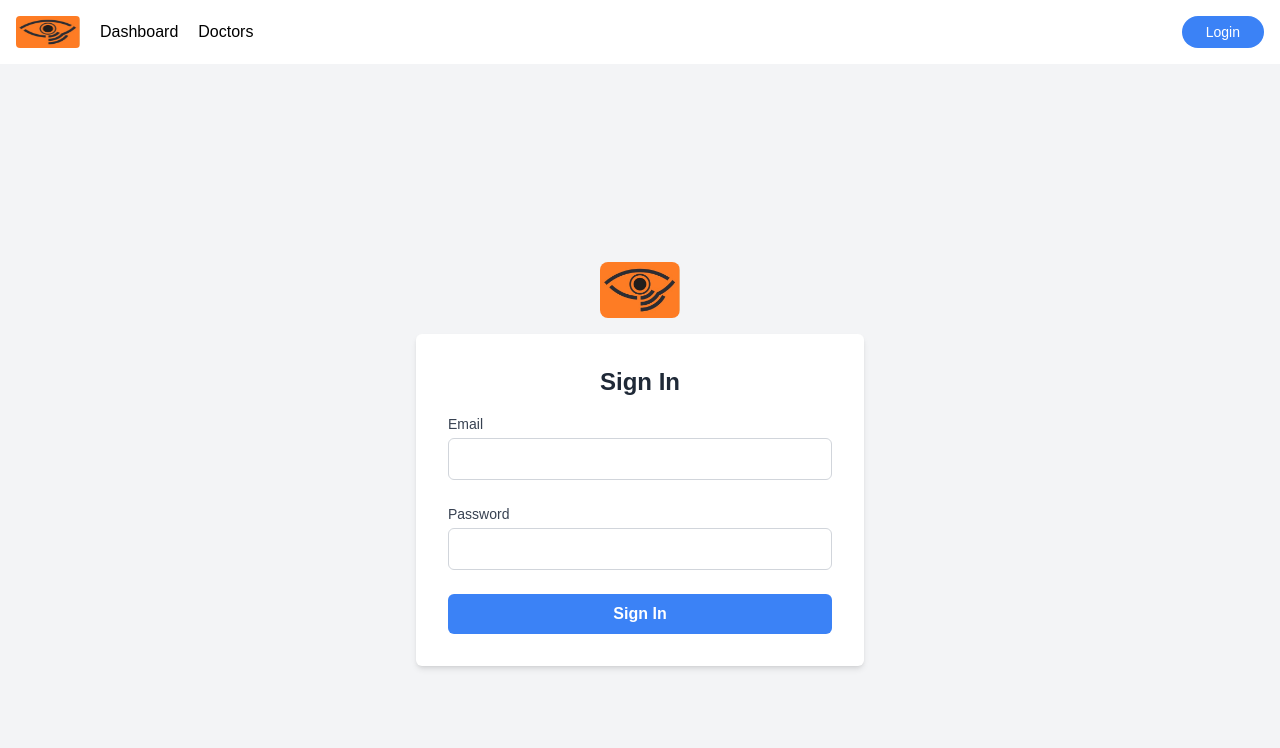
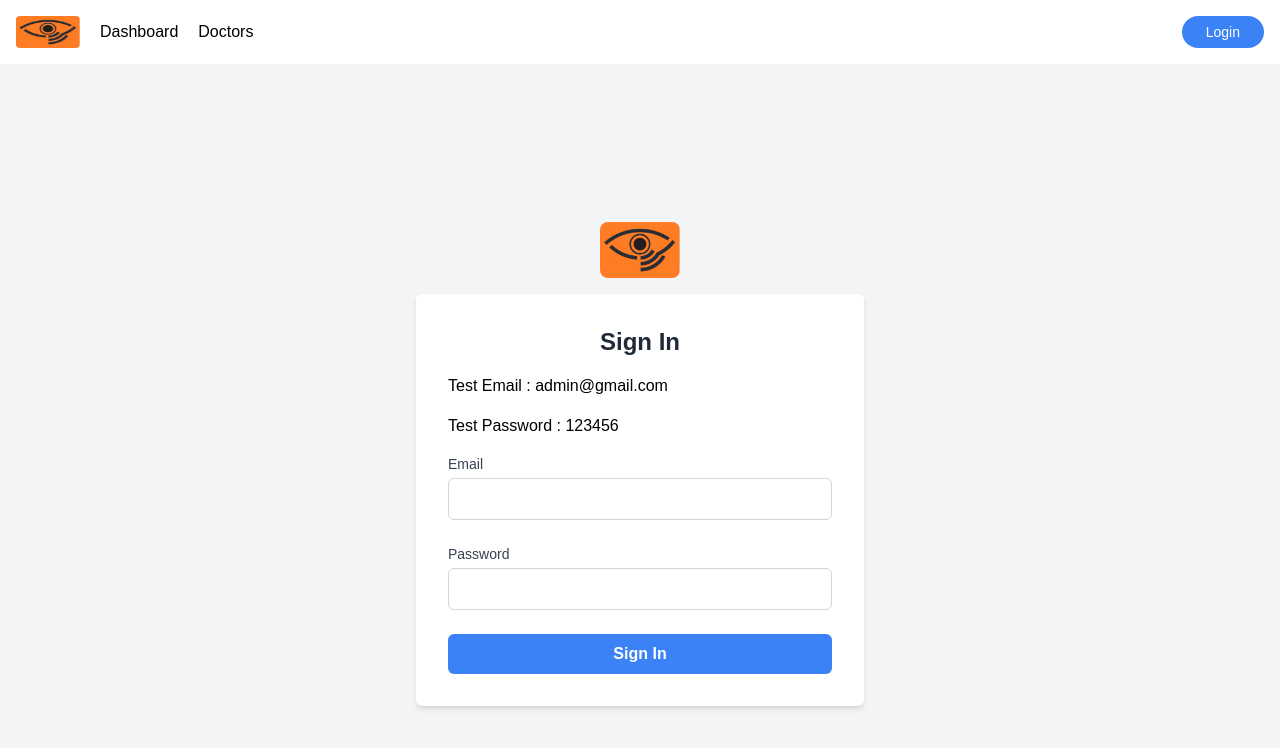
Before and after one commit to israfil-hossain/clinic-appointment, a Next.js app: page / in a window 1280 px wide. Shown: the top 748 px of the page. Built offline with nearby package versions, Linux system fonts and the light colour scheme; no server answers.

Commit message:
[add test user and pass]

```diff
--- a/components/login.tsx
+++ b/components/login.tsx
@@ -60,6 +60,8 @@ const SignIn = () => {
         <h2 className="text-2xl font-bold text-center text-gray-800">
           Sign In
         </h2>
+        <p>Test Email : admin@gmail.com </p>
+        <p> Test Password : 123456 </p>
 
         <Formik
           initialValues={{ email: "", password: "" }}
```
